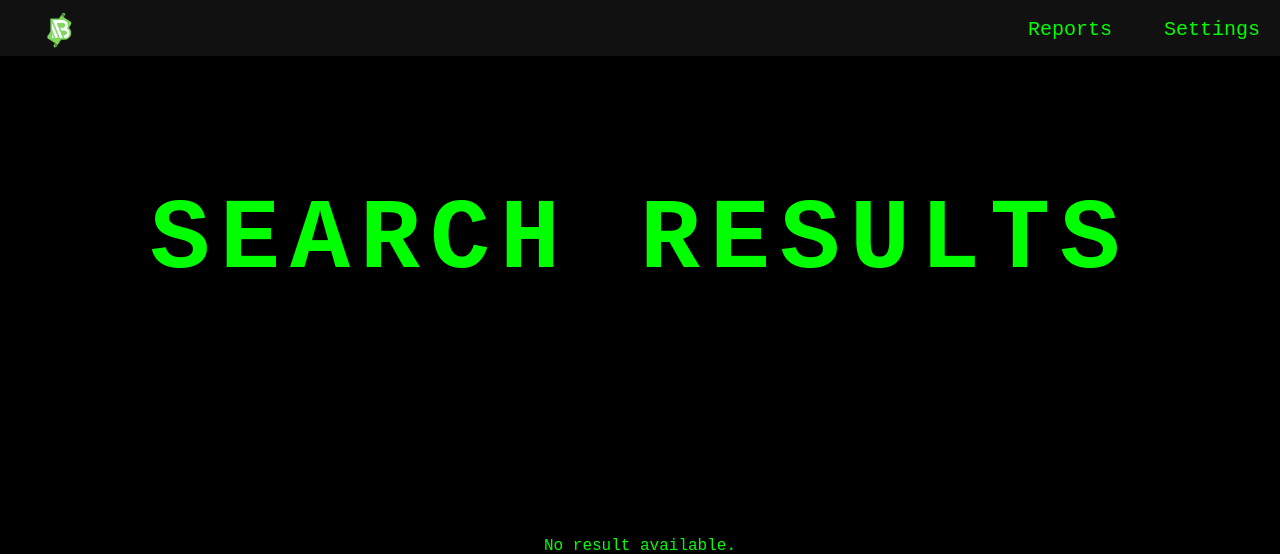
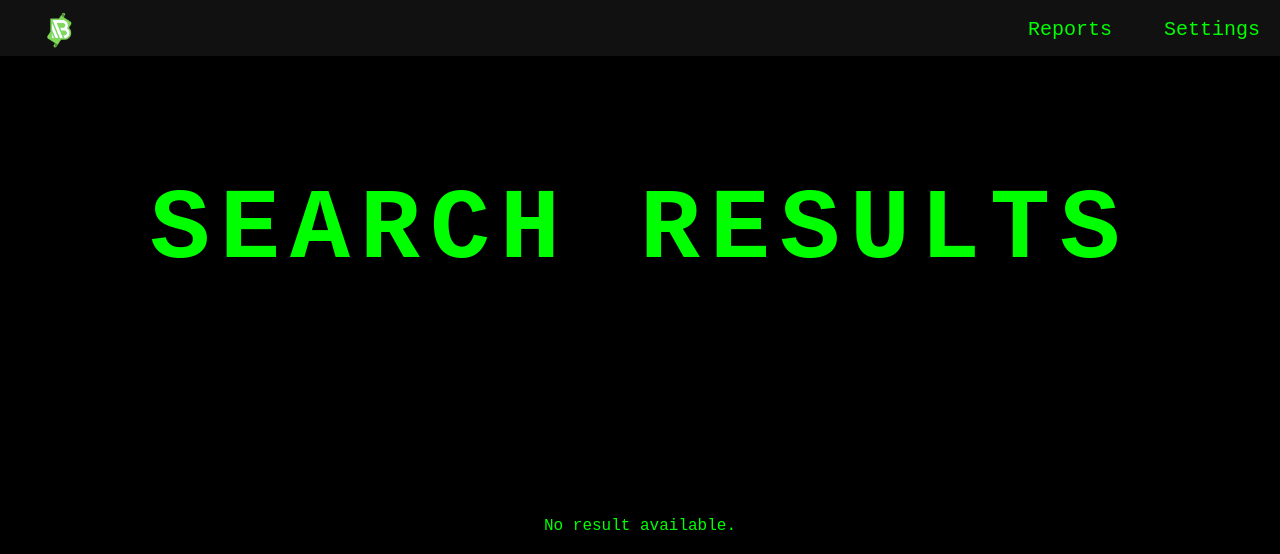
Before and after one commit to SmartyDroidBot/AutOSINT, a Flask app: page /search in a window 1280 px wide. Shown: the top 554 px of the page. Run offline with Flask 3, Linux system fonts and the light colour scheme.

Commit message:
restruct

```diff
--- a/templates/search.html
+++ b/templates/search.html
@@ -6,7 +6,7 @@
     padding: 0;
   }
   header {
-    padding: 15px;
+    padding: 5px;
     text-align: center;
   }
   section {
@@ -14,7 +14,6 @@
   }
   table {
     width: 100%;
-    margin-top: 20px;
     background-color: #111;
     border-collapse: collapse;
     box-shadow: 0 4px 8px rgba(0, 0, 0, 0.1);
@@ -58,7 +57,6 @@
     {% for key, value in result.items() %}
       <input type="hidden" name="{{ key }}" value="{{ value }}" />
     {% endfor %}
-    <!-- Download button -->
   {% else %}
     <p>No result available.</p>
   {% endif %}
```
